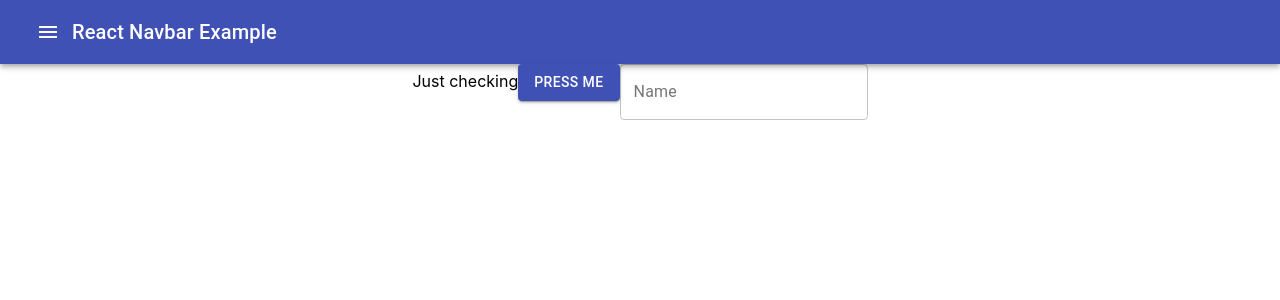
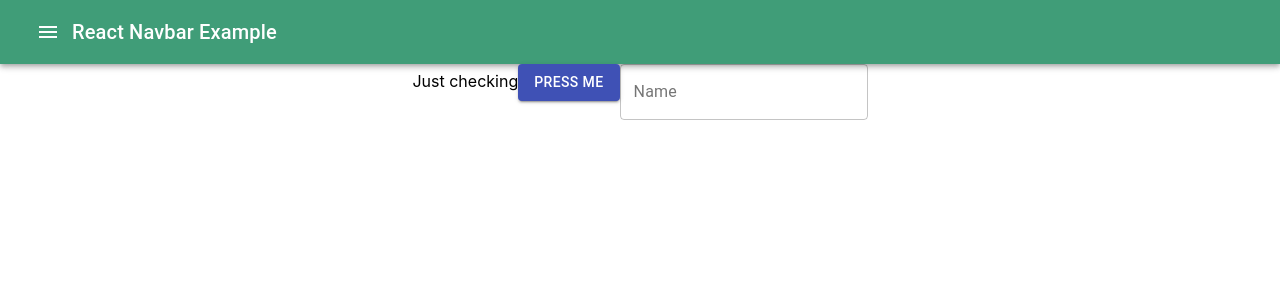
Before and after one commit to Practice-Raju/reactmaterialuipractice, a React (Create React App) app: page / in a window 1280 px wide. Shown: the top 300 px of the page. Built offline with nearby package versions, Linux system fonts and the light colour scheme.

Commit message:
one of the practice organizing code in ReactProjects

```diff
--- a/src/App.js
+++ b/src/App.js
@@ -1,7 +1,7 @@
 
 import './App.css';
 import {Button, TextField} from '@material-ui/core';
-import Header from './NavBar';
+import Header from './hoc/NavBar';
 function App() {
   return (
     <div className="App">
--- a/src/NavBar.js
+++ b/src/hoc/NavBar.js
@@ -38,7 +38,7 @@ function Header() {
       </List>
   )
   return (
-    <AppBar position='static'>
+    <AppBar position='static' style={{"backgroundColor":'rgb(64,157,120)'}}>
       <Toolbar>
         <IconButton
           style={{ "color": "white" }}
```
Also changed, not shown: src/Axios.js (added, +13 -0 lines).
